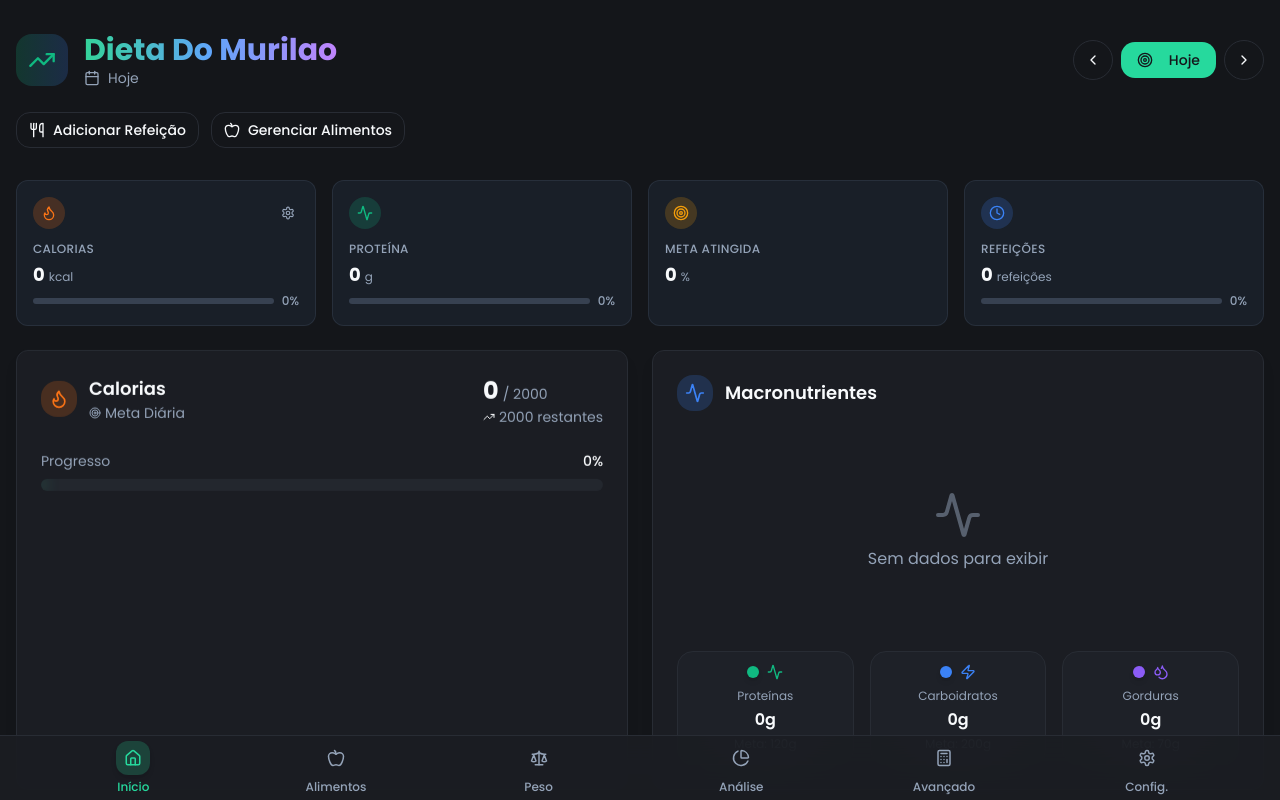
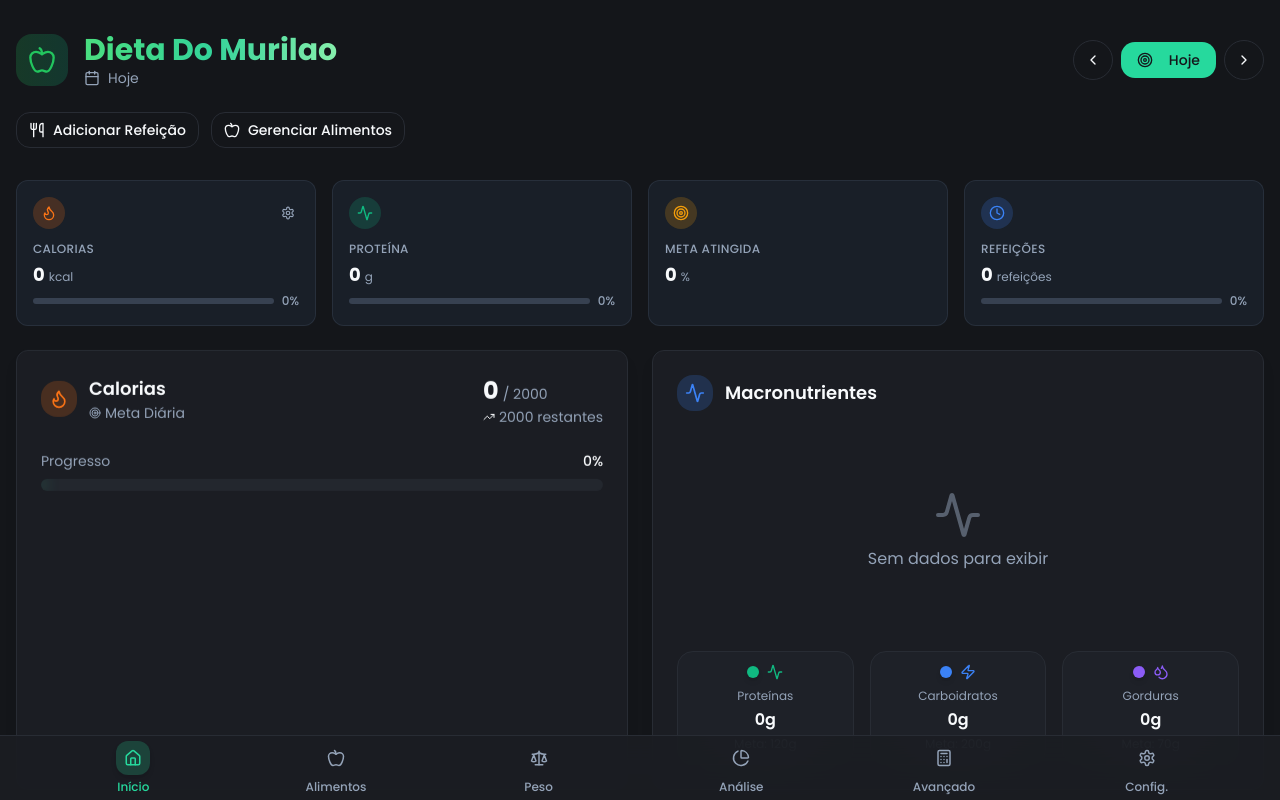
Before and after one commit to extreme228/glow-diet-tracker-07, a React (Vite) app: page / in a window 1280 px wide. Shown: the top 800 px of the page. Built offline with nearby package versions, Linux system fonts and the light colour scheme.

Commit message:
Fix UI and text
- Changed the app icon to an apple and updated the gradient.
- Modified the "About" section in settings.

```diff
--- a/src/components/settings/AboutSection.tsx
+++ b/src/components/settings/AboutSection.tsx
@@ -10,11 +10,10 @@ const AboutSection = () => {
   return (
     <div className="space-y-3">
       <p className="text-muted-foreground text-sm">
-        <span className="font-medium text-card-foreground">Versão 1.0.0</span>
+        <span className="font-medium text-yellow-500">Versão Definitiva</span>
       </p>
       <p className="text-sm text-muted-foreground leading-relaxed">
-        Aplicativo de controle de alimentação e acompanhamento nutricional.
-        Todos os dados são armazenados localmente no seu dispositivo para total privacidade.
+        O melhor App de Dieta que tem no mundo
       </p>
     </div>
   );
--- a/src/pages/Index.tsx
+++ b/src/pages/Index.tsx
@@ -10,6 +10,7 @@ import { ChevronLeft, ChevronRight, Calendar, TrendingUp, Target, Zap, Apple, Li
 import { useTheme } from '@/context/ThemeContext';
 import { cn } from '@/lib/utils';
 import { useNutrition } from '@/context/NutritionContext';
+
 const Index = () => {
   const [currentDate, setCurrentDate] = useState<string>(getToday());
   const {
@@ -39,21 +40,37 @@ const Index = () => {
       {/* Header with enhanced design */}
       <div className="flex items-center justify-between mb-6">
         <div className="flex items-center gap-4">
-          <div className={cn("p-3 rounded-2xl relative overflow-hidden", theme === 'light' ? "bg-gradient-to-r from-emerald-100 to-blue-100" : "bg-gradient-to-r from-emerald-500/20 to-blue-500/20")}>
-            {theme === 'vibrant' && <div className="absolute inset-0 bg-gradient-to-r from-emerald-500/30 to-blue-500/30 animate-pulse" />}
-            <TrendingUp className="w-7 h-7 text-emerald-500 relative z-10" />
+          <div className={cn(
+            "p-3 rounded-2xl relative overflow-hidden",
+            theme === 'light'
+              ? "bg-gradient-to-r from-green-100 to-emerald-100"
+              : "bg-gradient-to-r from-green-500/20 to-emerald-500/20"
+          )}>
+            {theme === 'vibrant' && (
+              <div className="absolute inset-0 bg-gradient-to-r from-green-500/30 to-emerald-500/30 animate-pulse" />
+            )}
+            <Apple className="w-7 h-7 text-green-500 relative z-10" />
           </div>
           <div>
-            <h1 className={cn("text-3xl font-bold bg-clip-text text-transparent bg-gradient-to-r", theme === 'light' ? "from-gray-800 to-gray-600" : "from-emerald-400 via-blue-400 to-purple-400")}>Dieta Do Murilao</h1>
+            <h1 className={cn(
+              "text-3xl font-bold bg-clip-text text-transparent bg-gradient-to-r",
+              theme === 'light'
+                ? "from-gray-800 to-gray-600"
+                : "from-green-400 via-emerald-400 to-green-300"
+            )}>
+              Dieta Do Murilao
+            </h1>
             <div className="flex items-center gap-2 text-sm text-muted-foreground">
               <Calendar className="w-4 h-4" />
               <span>{isToday ? 'Hoje' : formatDate(currentDate)}</span>
               {!isToday && <Zap className="w-3 h-3 text-amber-500" />}
-              {activePlan && <>
+              {activePlan && (
+                <>
                   <span className="mx-1">•</span>
                   <ListChecks className="w-3 h-3 text-emerald-500" />
                   <span className="text-emerald-500 font-medium">{activePlan.name}</span>
-                </>}
+                </>
+              )}
             </div>
           </div>
         </div>
--- a/src/pages/Settings.tsx
+++ b/src/pages/Settings.tsx
@@ -55,7 +55,7 @@ const Settings = () => {
 
       <SettingsCard
         icon={Info}
-        title="Sobre o NutriTrack"
+        title="Sobre o Dieta do Murilao"
         iconColor="text-blue-500"
         iconBgClass={theme === 'light' ? "bg-blue-100" : "bg-blue-500/20"}
       >
```
